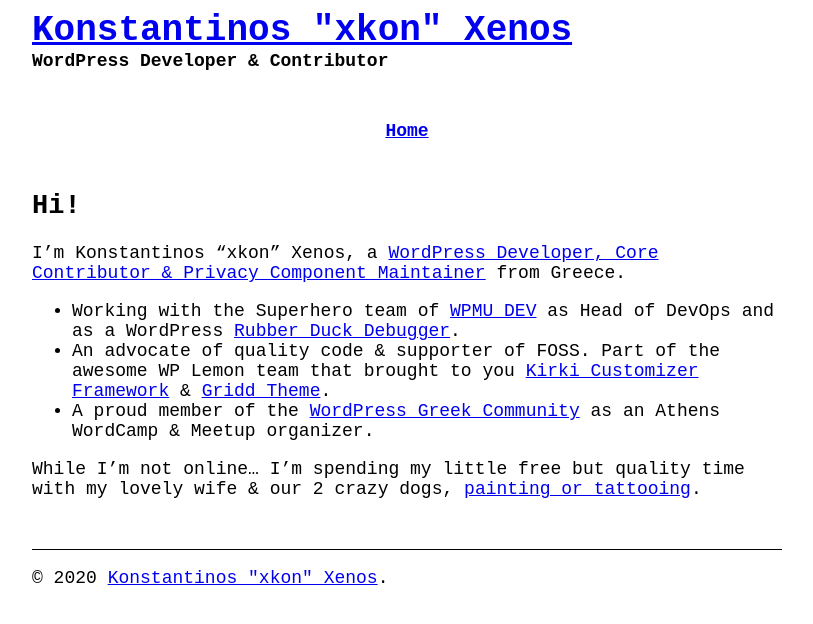
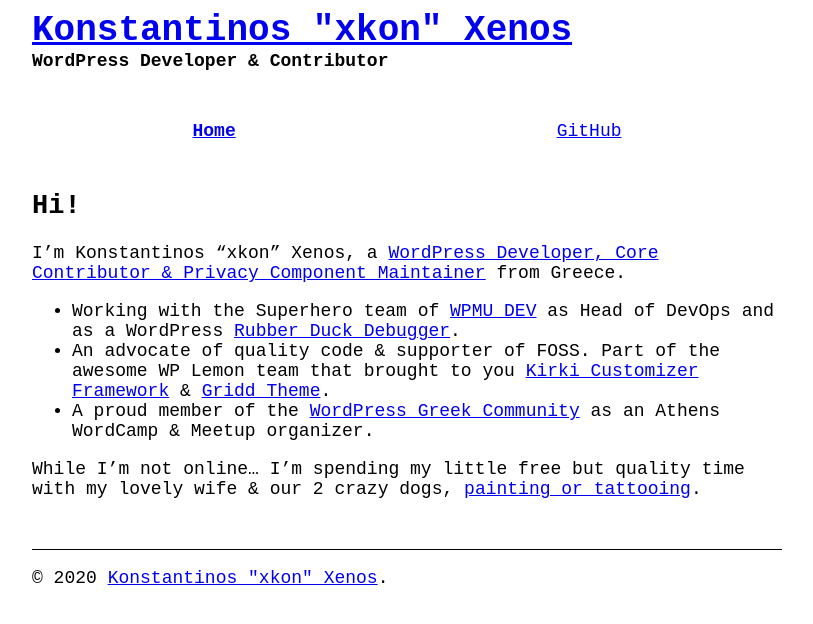
Before and after one commit to mrxkon/mrxkon.github.io, a Jekyll site: the page built from index.md, in a window 1280 px wide. Shown: the top 624 px of the page, without its empty margins (233-1046 px from the left). Built offline with Jekyll 4.4.1, drawn with Linux system fonts in a browser that asks for light colours.

Commit message:
Update header.html

```diff
--- a/_includes/header.html
+++ b/_includes/header.html
@@ -48,6 +48,9 @@
 							{% endif %}
 						{% endif %}
 					{% endfor %}
+					<li>
+						<a href="https://github.com/mrxkon" rel="noopener noreferrer">GitHub</a>
+					</li>
 				</ul>
 			</nav>
 
```
